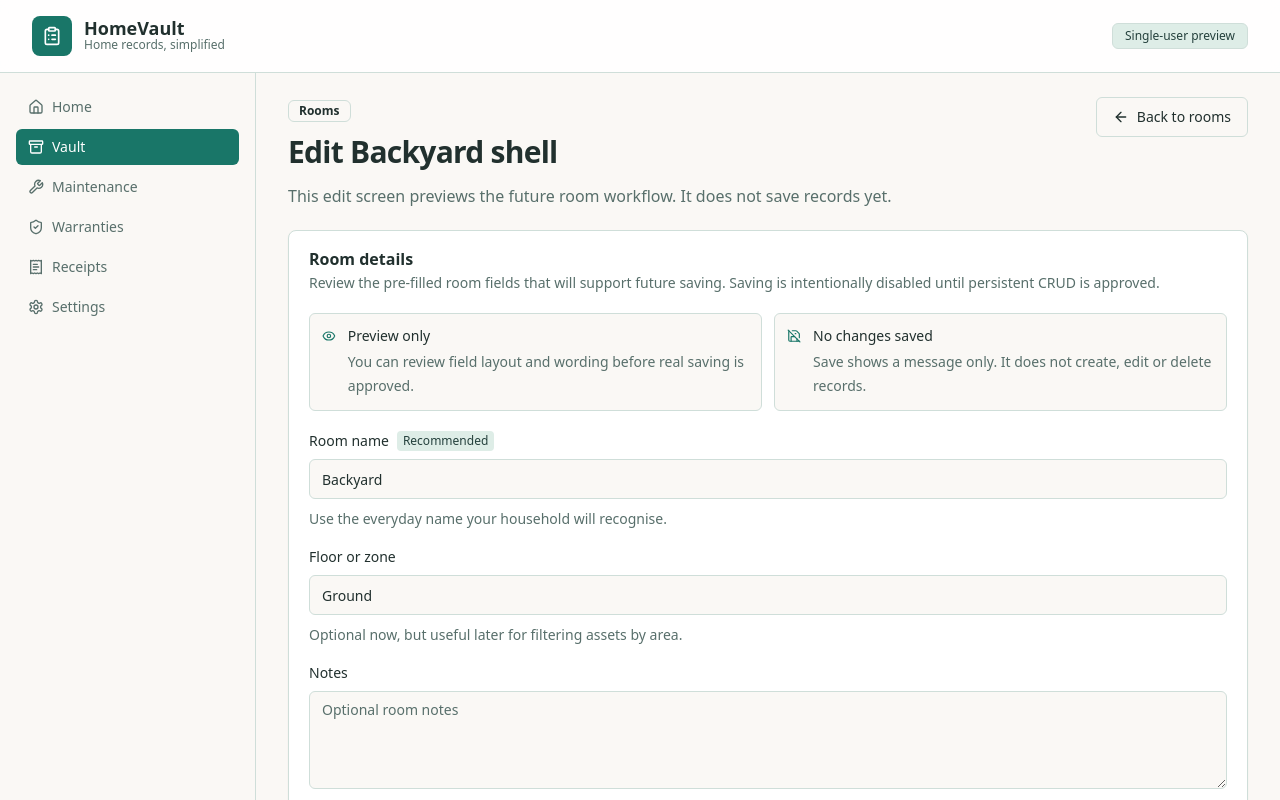
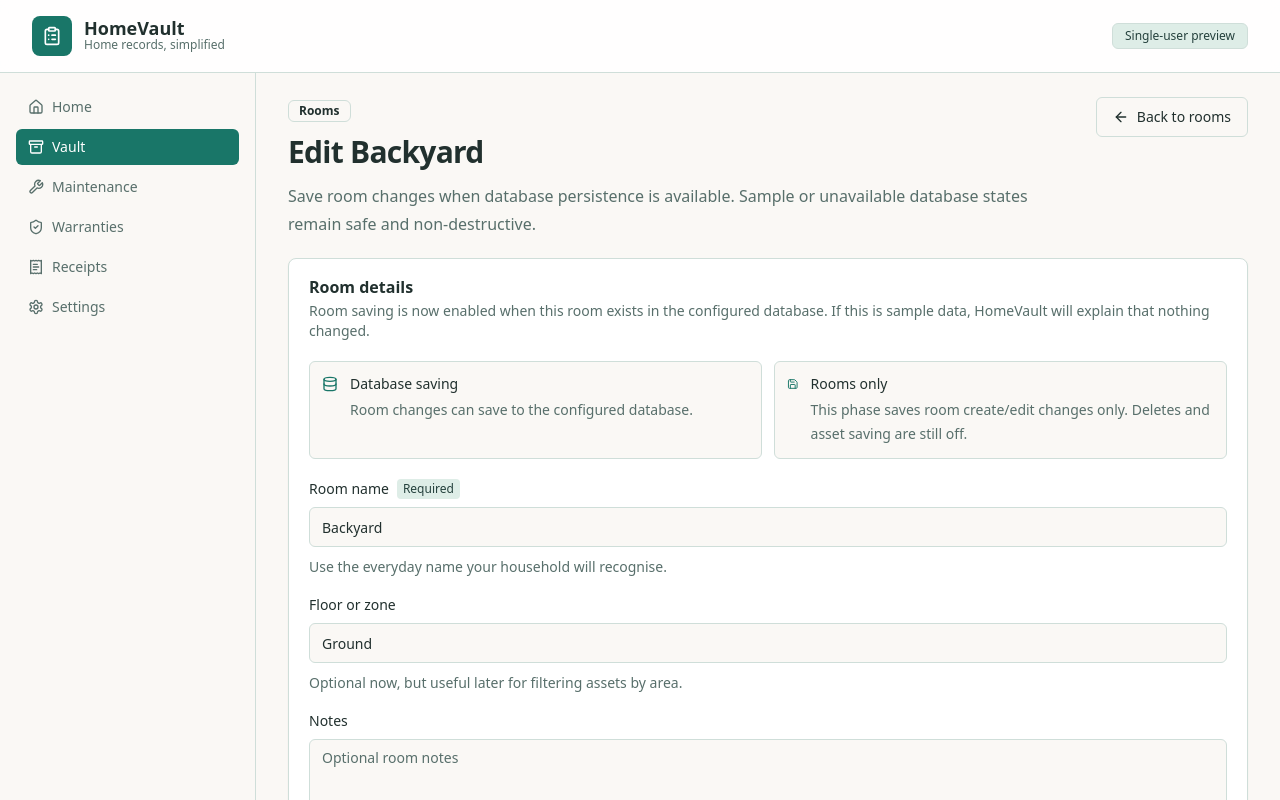
Before and after one commit to LatinMaestro/HomeVault, a Next.js app: page /vault/rooms/room-backyard/edit in a window 1280 px wide. Shown: the top 800 px of the page. Built offline with nearby package versions, Linux system fonts and the light colour scheme; no server answers; the database is empty.

Commit message:
Add Phase 1F room create and edit persistence
Add guarded room create/edit Server Actions and room form messaging while preserving database-independent builds.

Checks: GitHub Actions CI passed.

```diff
--- a/src/app/vault/rooms/[roomId]/edit/page.tsx
+++ b/src/app/vault/rooms/[roomId]/edit/page.tsx
@@ -1,15 +1,16 @@
 import type { Metadata } from "next";
 
+import { updateRoomAction } from "@/app/vault/rooms/actions";
 import { AppShell } from "@/components/app-shell";
 import { BackLinkButton } from "@/components/back-link-button";
 import { PageHeader } from "@/components/page-header";
-import { ShellForm } from "@/components/shell-form";
+import { RoomForm } from "@/components/room-form";
 import { getRooms } from "@/lib/home-data";
 import { getRoomEditShellFields } from "@/lib/shell-form-fields";
 
 export const metadata: Metadata = {
-  title: "Edit Room Shell",
-  description: "Preview the non-saving HomeVault room edit form.",
+  title: "Edit Room",
+  description: "Edit a HomeVault room when database persistence is configured.",
 };
 
 export const dynamic = "force-dynamic";
@@ -22,20 +23,23 @@ export default async function EditRoomPage({
   const { roomId } = await params;
   const rooms = await getRooms();
   const room = rooms.data.find((item) => item.id === roomId);
+  const updateAction = updateRoomAction.bind(null, roomId);
 
   return (
     <AppShell activeSection="Vault">
       <section className="space-y-5">
         <PageHeader
           eyebrow="Rooms"
-          title={`Edit ${room?.name ?? "room"} shell`}
-          description="This edit screen previews the future room workflow. It does not save records yet."
+          title={`Edit ${room?.name ?? "room"}`}
+          description="Save room changes when database persistence is available. Sample or unavailable database states remain safe and non-destructive."
           action={<BackLinkButton href="/vault/rooms">Back to rooms</BackLinkButton>}
         />
-        <ShellForm
+        <RoomForm
           title="Room details"
-          description="Review the pre-filled room fields that will support future saving. Saving is intentionally disabled until persistent CRUD is approved."
+          description="Room saving is now enabled when this room exists in the configured database. If this is sample data, HomeVault will explain that nothing changed."
           fields={getRoomEditShellFields(room)}
+          action={updateAction}
+          databaseConfigured={Boolean(process.env.DATABASE_URL)}
         />
       </section>
     </AppShell>
--- /dev/null
+++ b/src/app/vault/rooms/actions.ts
@@ -0,0 +1,166 @@
+"use server";
+
+import { revalidatePath } from "next/cache";
+
+import { getDb } from "@/lib/db";
+import { sampleHome } from "@/lib/sample-data";
+
+export type RoomActionState = {
+  status: "idle" | "success" | "error";
+  message: string;
+};
+
+function getFieldValue(formData: FormData, field: string) {
+  const value = formData.get(field);
+  return typeof value === "string" ? value.trim() : "";
+}
+
+async function getCurrentHomeId() {
+  const db = getDb();
+  const home = await db.home.findFirst({
+    where: { name: sampleHome.name },
+    select: { id: true },
+  });
+
+  return home?.id ?? null;
+}
+
+function unavailableState(): RoomActionState {
+  return {
+    status: "error",
+    message: "Saving needs a configured database. The page is still safe to review, but no room was changed.",
+  };
+}
+
+function unknownFailureState(): RoomActionState {
+  return {
+    status: "error",
+    message: "HomeVault could not save this room. Nothing was changed. Please try again after the database is available.",
+  };
+}
+
+export async function createRoomAction(
+  _previousState: RoomActionState,
+  formData: FormData,
+): Promise<RoomActionState> {
+  const name = getFieldValue(formData, "name");
+  const floor = getFieldValue(formData, "floor");
+  const notes = getFieldValue(formData, "notes");
+
+  if (!name) {
+    return { status: "error", message: "Add a room name before saving." };
+  }
+
+  if (!process.env.DATABASE_URL) {
+    return unavailableState();
+  }
+
+  try {
+    const db = getDb();
+    const homeId = await getCurrentHomeId();
+
+    if (!homeId) {
+      return {
+        status: "error",
+        message: "The sample home could not be found in the database. Seed the database before saving rooms.",
+      };
+    }
+
+    const existingRoom = await db.room.findFirst({
+      where: { homeId, name },
+      select: { id: true },
+    });
+
+    if (existingRoom) {
+      return { status: "error", message: "A room with this name already exists." };
+    }
+
+    await db.room.create({
+      data: {
+        homeId,
+        name,
+        floor: floor || null,
+        notes: notes || null,
+      },
+    });
+
+    revalidatePath("/vault");
+    revalidatePath("/vault/rooms");
+
+    return { status: "success", message: "Room saved. You can now find it in the rooms list." };
+  } catch {
+    return unknownFailureState();
+  }
+}
+
+export async function updateRoomAction(
+  roomId: string,
+  _previousState: RoomActionState,
+  formData: FormData,
+): Promise<RoomActionState> {
+  const name = getFieldValue(formData, "name");
+  const floor = getFieldValue(formData, "floor");
+  const notes = getFieldValue(formData, "notes");
+
+  if (!name) {
+    return { status: "error", message: "Add a room name before saving." };
+  }
+
+  if (!process.env.DATABASE_URL) {
+    return unavailableState();
+  }
+
+  try {
+    const db = getDb();
+    const homeId = await getCurrentHomeId();
+
+    if (!homeId) {
+      return {
+        status: "error",
+        message: "The sample home could not be found in the database. Seed the database before saving rooms.",
+      };
+    }
+
+    const room = await db.room.findFirst({
+      where: { id: roomId, homeId },
+      select: { id: true },
+    });
+
+    if (!room) {
+      return {
+        status: "error",
+        message: "This room was not found in the configured database. Nothing was changed.",
+      };
+    }
+
+    const duplicateRoom = await db.room.findFirst({
+      where: {
+        homeId,
+        name,
+        id: { not: roomId },
+      },
+      select: { id: true },
+    });
+
+    if (duplicateRoom) {
+      return { status: "error", message: "Another room already uses this name." };
+    }
+
+    await db.room.update({
+      where: { id: roomId },
+      data: {
+        name,
+        floor: floor || null,
+        notes: notes || null,
+      },
+    });
+
+    revalidatePath("/vault");
+    revalidatePath("/vault/rooms");
+    revalidatePath(`/vault/rooms/${roomId}/edit`);
+
+    return { status: "success", message: "Room updated. The rooms list now reflects this change." };
+  } catch {
+    return unknownFailureState();
+  }
+}
--- /dev/null
+++ b/src/components/room-form.tsx
@@ -0,0 +1,136 @@
+"use client";
+
+import { useActionState } from "react";
+import { CheckCircle2, Database, Save, TriangleAlert } from "lucide-react";
+
+import type { RoomActionState } from "@/app/vault/rooms/actions";
+import type { ShellField } from "@/components/shell-form";
+import { Button } from "@/components/ui/button";
+import { Card, CardContent, CardDescription, CardHeader, CardTitle } from "@/components/ui/card";
+import { Input } from "@/components/ui/input";
+import { Textarea } from "@/components/ui/textarea";
+
+const initialState: RoomActionState = {
+  status: "idle",
+  message: "",
+};
+
+export function RoomForm({
+  title,
+  description,
+  fields,
+  action,
+  databaseConfigured,
+}: {
+  title: string;
+  description: string;
+  fields: ShellField[];
+  action: (state: RoomActionState, formData: FormData) => Promise<RoomActionState>;
+  databaseConfigured: boolean;
+}) {
+  const [state, formAction, isPending] = useActionState(action, initialState);
+  const isSuccess = state.status === "success";
+
+  return (
+    <Card>
+      <CardHeader>
+        <CardTitle>{title}</CardTitle>
+        <CardDescription>{description}</CardDescription>
+      </CardHeader>
+      <CardContent className="space-y-5">
+        <div className="grid gap-3 sm:grid-cols-2">
+          <div className="rounded-md border bg-background p-3">
+            <div className="flex items-start gap-3">
+              <Database className="mt-0.5 h-4 w-4 text-primary" aria-hidden="true" />
+              <div className="space-y-1">
+                <p className="text-sm font-medium">
+                  {databaseConfigured ? "Database saving" : "Database needed"}
+                </p>
+                <p className="text-sm leading-6 text-muted-foreground">
+                  {databaseConfigured
+                    ? "Room changes can save to the configured database."
+                    : "Saving will show a safe message until DATABASE_URL is configured."}
+                </p>
+              </div>
+            </div>
+          </div>
+          <div className="rounded-md border bg-background p-3">
+            <div className="flex items-start gap-3">
+              <Save className="mt-0.5 h-4 w-4 text-primary" aria-hidden="true" />
+              <div className="space-y-1">
+                <p className="text-sm font-medium">Rooms only</p>
+                <p className="text-sm leading-6 text-muted-foreground">
+                  This phase saves room create/edit changes only. Deletes and asset saving are still off.
+                </p>
+              </div>
+            </div>
+          </div>
+        </div>
+
+        <form className="space-y-4" action={formAction}>
+          {fields.map((field) => {
+            const helperId = field.helperText ? `${field.name}-helper` : undefined;
+
+            return (
+              <label key={field.name} className="block space-y-2 text-sm font-medium">
+                <span className="flex flex-wrap items-center gap-2">
+                  <span>{field.label}</span>
+                  {field.recommended ? (
+                    <span className="rounded-sm bg-secondary px-1.5 py-0.5 text-xs font-medium text-secondary-foreground">
+                      Required
+                    </span>
+                  ) : null}
+                </span>
+                {field.multiline ? (
+                  <Textarea
+                    name={field.name}
+                    placeholder={field.placeholder}
+                    defaultValue={field.defaultValue}
+                    rows={4}
+                    aria-describedby={helperId}
+                  />
+                ) : (
+                  <Input
+                    name={field.name}
+                    placeholder={field.placeholder}
+                    defaultValue={field.defaultValue}
+                    aria-describedby={helperId}
+                  />
+                )}
+                {field.helperText ? (
+                  <span id={helperId} className="block text-sm font-normal leading-6 text-muted-foreground">
+                    {field.helperText}
+                  </span>
+                ) : null}
+              </label>
+            );
+          })}
+
+          <div className="flex flex-col gap-3 sm:flex-row sm:items-center">
+            <Button type="submit" disabled={isPending}>
+              {isPending ? "Saving..." : "Save room"}
+            </Button>
+            <p className="text-sm text-muted-foreground">
+              Saving is limited to rooms in this phase.
+            </p>
+          </div>
+
+          {state.message ? (
+            <div
+              className="flex items-start gap-3 rounded-md border bg-secondary px-3 py-2 text-sm text-secondary-foreground"
+              role="status"
+              aria-live="polite"
+            >
+              {isSuccess ? (
+                <CheckCircle2 className="mt-0.5 h-4 w-4 shrink-0 text-primary" aria-hidden="true" />
+              ) : (
+                <TriangleAlert className="mt-0.5 h-4 w-4 shrink-0 text-primary" aria-hidden="true" />
+              )}
+              <span>{state.message}</span>
+            </div>
+          ) : null}
+        </form>
+      </CardContent>
+    </Card>
+  );
+}
```
Also changed, not shown: src/app/vault/rooms/new/page.tsx (+9 -6 lines), src/app/vault/rooms/page.tsx (+5 -5 lines), 4 other files (tests, documents, lock files or other folders).
